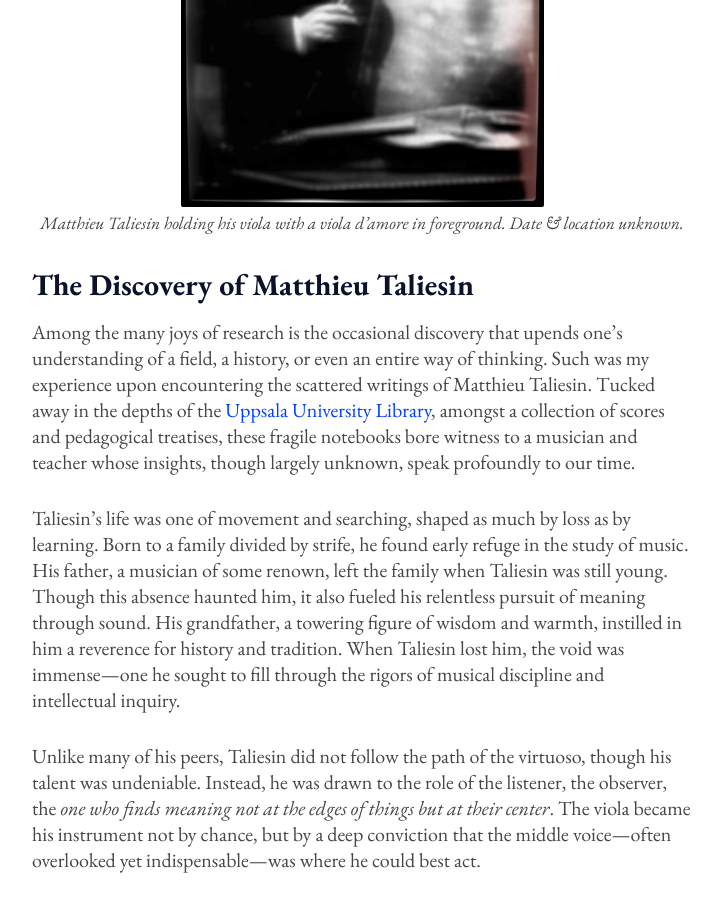
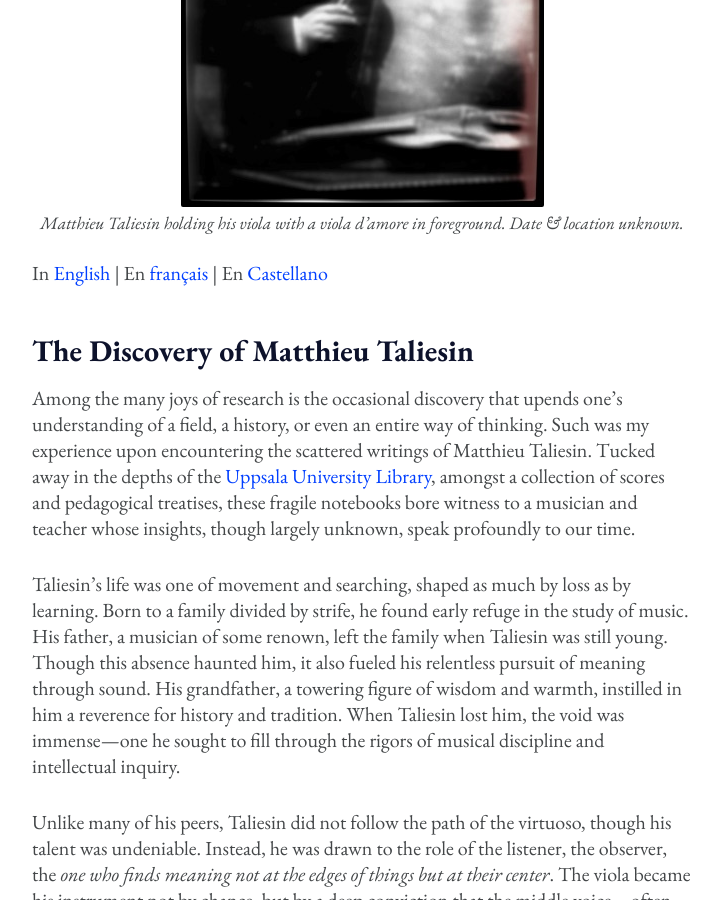
Before and after one commit to davidglidden/davidglidden.github.io, a Jekyll site: the page built from _posts/2025-03-06-The-discovery-of-M-T/2025-03-06-The-discovery-of-Matthieu-Taliesin.md, in a window 1280 px wide and 900 px high, scrolled down 657 px. Shown: the whole window, without its empty margins (278-999 px from the left). Built offline with Jekyll 4.4.1, drawn with Linux system fonts in a browser that asks for light colours.

Commit message:
Update 2025-03-06-The-discovery-of-Matthieu-Taliesin.md
lang nav

```diff
--- a/_posts/2025-03-06-The-discovery-of-M-T/2025-03-06-The-discovery-of-Matthieu-Taliesin.md
+++ b/_posts/2025-03-06-The-discovery-of-M-T/2025-03-06-The-discovery-of-Matthieu-Taliesin.md
@@ -10,6 +10,7 @@ description:
 <figcaption>Matthieu Taliesin holding his viola with a viola d’amore in foreground. Date & location unknown.</figcaption>
 </figure>
 
+In <a id="user-content-the-discovery-of-matthieu-taliesin" class="anchor" aria-label="Permalink: The Discovery of Matthieu Taliesin" href="#the-discovery-of-matthieu-taliesin">English</a> | En <a id="user-content-la-découverte-de-matthieu-taliesin" class="anchor" aria-label="Permalink: La découverte de Matthieu Taliesin" href="#la-découverte-de-matthieu-taliesin">français</a> | En <a id="user-content-el-descubrimiento-de-matthieu-taliesin" class="anchor" aria-label="Permalink: El Descubrimiento de Matthieu Taliesin" href="#el-descubrimiento-de-matthieu-taliesin">Castellano</a>
 # The Discovery of Matthieu Taliesin
 
 Among the many joys of research is the occasional discovery that upends one’s understanding of a field, a history, or even an entire way of thinking. Such was my experience upon encountering the scattered writings of Matthieu Taliesin. Tucked away in the depths of the [Uppsala University Library](https://en.wikipedia.org/wiki/Uppsala_University_Library), amongst a collection of scores and pedagogical treatises, these fragile notebooks bore witness to a musician and teacher whose insights, though largely unknown, speak profoundly to our time.
```
